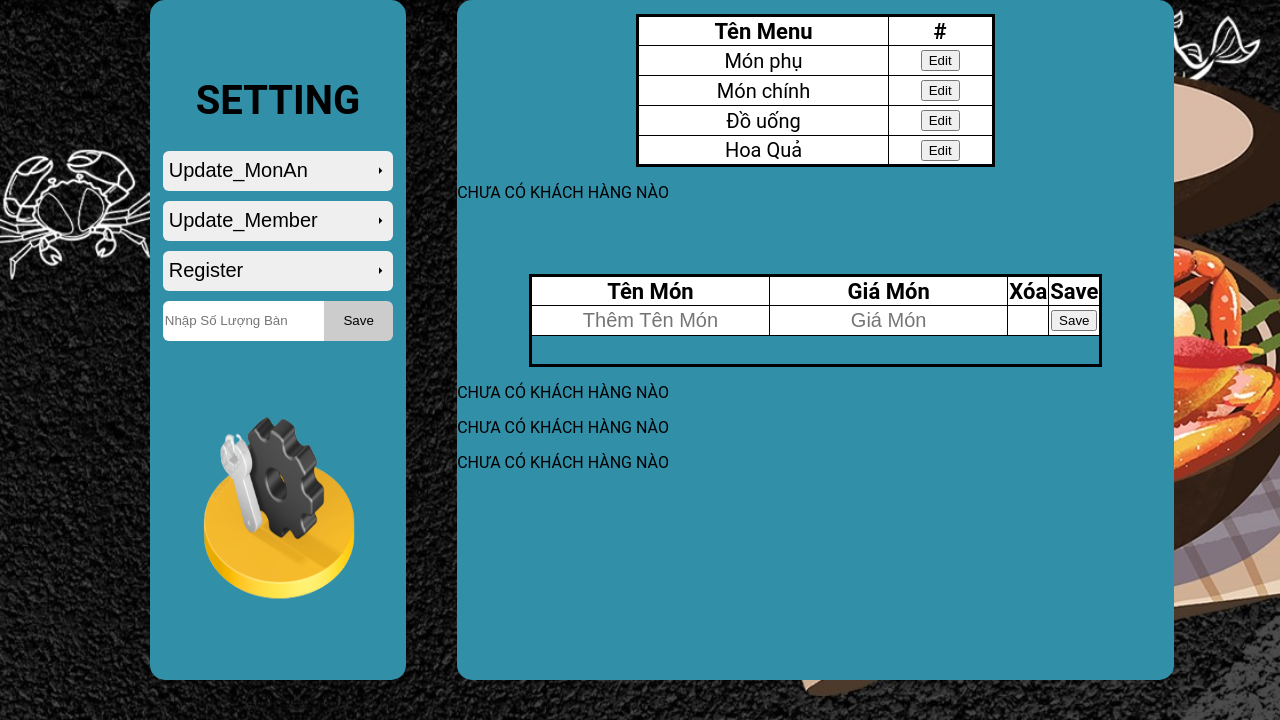
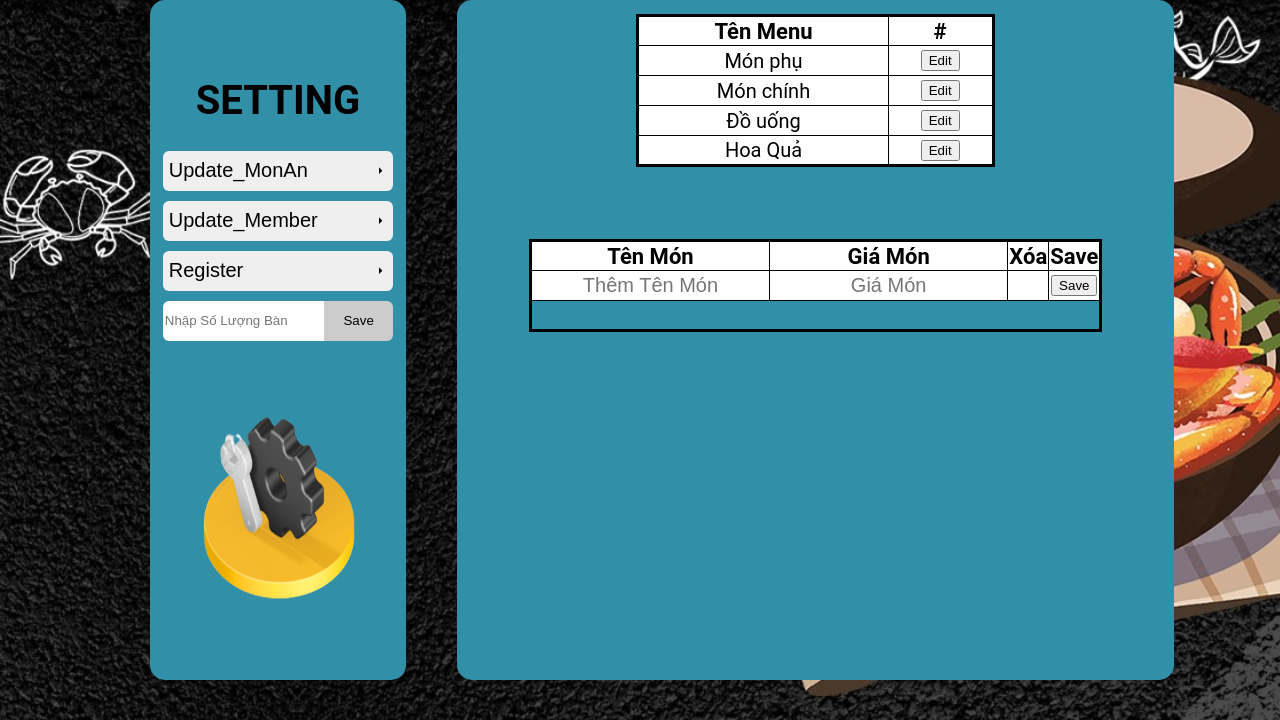
Before and after one commit to luongvb2001/QuanLyNhaHang_Nhom16, a PHP site: page /view/setting.php in a window 1280 px wide. Shown: the part 80-800 px from the top of the page. Run offline with PHP 8.4, Linux system fonts and the light colour scheme; the visitor is signed in with stand-in values (Sample User, id 1); data that the repository does not hold is empty.

Commit message:
ádfsdfa

```diff
--- a/view/setting.php
+++ b/view/setting.php
@@ -140,9 +140,7 @@
                         </tr>
                         </form>
                     <?php } endforeach; ?>
-                    <?php } else { ?>
-                        <p>CHƯA CÓ KHÁCH HÀNG NÀO</p>
-                    <?php } ?>
+                    <?php }  ?>
                 </tbody>
             </table>
 
@@ -181,9 +179,7 @@
                         </tr>
                         </form>
                     <?php } endforeach; ?>
-                    <?php } else { ?>
-                        <p>CHƯA CÓ KHÁCH HÀNG NÀO</p>
-                    <?php } ?>
+                    <?php }  ?>
                 </tbody>
             </table>
 
@@ -221,8 +217,6 @@
                         </tr>
                         </form>
                     <?php } endforeach; ?>
-                    <?php } else { ?>
-                        <p>CHƯA CÓ KHÁCH HÀNG NÀO</p>
                     <?php } ?>
                 </tbody>
             </table>
@@ -261,9 +255,7 @@
                         </tr>
                         </form>
                     <?php } endforeach; ?>
-                    <?php } else { ?>
-                        <p>CHƯA CÓ KHÁCH HÀNG NÀO</p>
-                    <?php } ?>
+                    <?php }  ?>
                 </tbody>
             </table>
 
```
